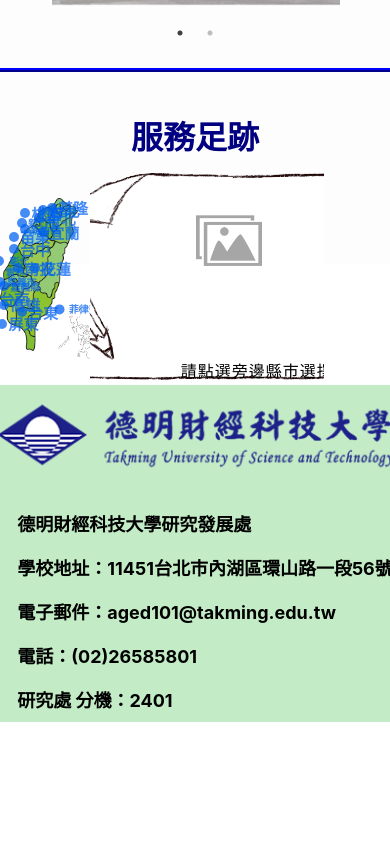
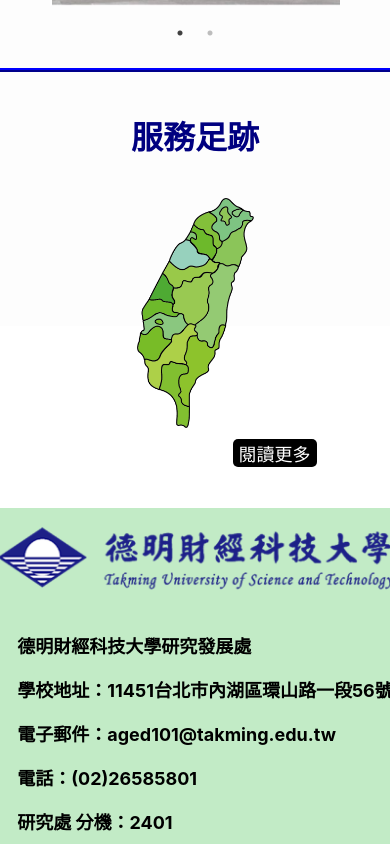
Before and after one commit to suenyong/usr-takming, a React (Create React App) app: page / in a window 390 px wide. Shown: the part 1483-2327 px from the top of the page. Before the commit the page ends 2205 px from the top, so only its background shows below. Built offline with nearby package versions, Linux system fonts and the light colour scheme.

Commit message:
apptawainmap

```diff
--- a/src/web/module/home/components/TaiwanMap/styles/taiwanese.css
+++ b/src/web/module/home/components/TaiwanMap/styles/taiwanese.css
@@ -624,3 +624,16 @@
     font-size: 16px;
   }
 }
+
+.box{
+  width: 50px;
+  height: 50px;
+  display: flex
+}
+.taiwan-map2 {
+  text-align: left;
+  position: relative;
+  left: 0;
+
+  /* 其他樣式設定 */
+}
--- a/src/web/module/home/components/TaiwanMap/taiwanmap.jsx
+++ b/src/web/module/home/components/TaiwanMap/taiwanmap.jsx
@@ -1,4 +1,4 @@
-import React, { useState } from "react";
+import React, { useState, useEffect } from "react";
 import "./styles/taiwanese.css";
 import taiwan from "./images/台灣拚完.png"; //台灣圖
 import Philippinessold from "./images/菲律賓線.png"; //菲律賓圖
@@ -62,10 +62,18 @@
     setIsPhilippines(false);
   };
 
+  const [windowWidth, setWindowWidth] = useState(window.innerWidth);
+  useEffect(() => {
+    window.addEventListener("resize", () => {
+      setWindowWidth(window.innerWidth);
+    });
+  }, []);
+
   return (
     <>
       <div className="hr-line"></div>
       <h1 className="map-title">服務足跡</h1>
+      {windowWidth > 960 ? (
         <div className="taiwan-map">
           <img src={imgPath} alt="123" style={{ width: "20%" }} />
           <button
@@ -285,7 +293,11 @@
 
           <div className="Philippines-image">
             {isPhilippines ? (
-            <img src={Philippines} alt="Philippines" style={{ width: "20%" }} />
+              <img
+                src={Philippines}
+                alt="Philippines"
+                style={{ width: "20%" }}
+              />
             ) : (
               <img
                 src={Philippinessold}
@@ -386,6 +398,63 @@
             )}
           </div>
         </div>
+      ) : (
+        <>
+          <div
+            className="taiwan-map2"
+            style={{
+              display: "flex",
+              justifyContent: "center",
+              alignItems: "center",
+            }}
+          >
+            <img src={imgPath} alt="123" style={{ width: "30%" }} />
+          </div>
+
+          <div
+            className="box"
+            style={{
+              display: "flex",
+              justifyContent: "center",
+              alignItems: "center",
+            }}
+          >
+            <div className="taiwan-map2" style={{ marginRight: "20px" }}>
+              <img src={imgPath} alt="123" style={{ width: "30%" }} />
+            </div>
+
+            <Link
+              to="/Service"
+              target="_blank"
+              style={{
+                textDecoration: "none",
+                color: "inherit",
+                marginLeft: "850%",
+              }}
+            >
+              <button
+                style={{
+                  width: "280%",
+                  height: "100%",
+                  fontSize: "18px",
+                  borderRadius: "5px",
+                  border: "none",
+                  color: "white",
+                  backgroundColor: "black",
+                  cursor: "pointer",
+                }}
+                onClick={() => {
+                  <Routes>
+                    <Route path="/Service" element={<Service />} />
+                  </Routes>;
+                }}
+              >
+                閱讀更多
+              </button>
+            </Link>
+          </div>
+        </>
+      )}
     </>
   );
 };
```
Lines whose indentation alone changed are shown as unchanged.
